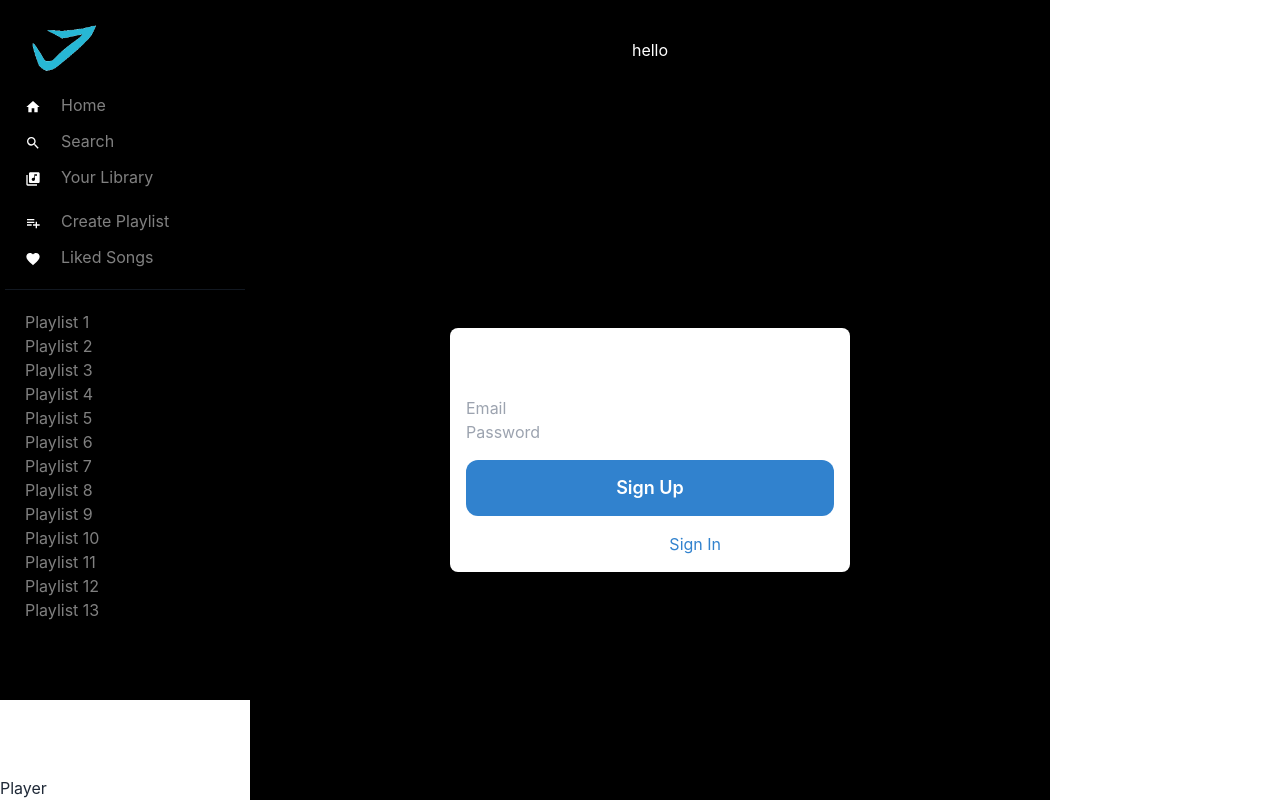
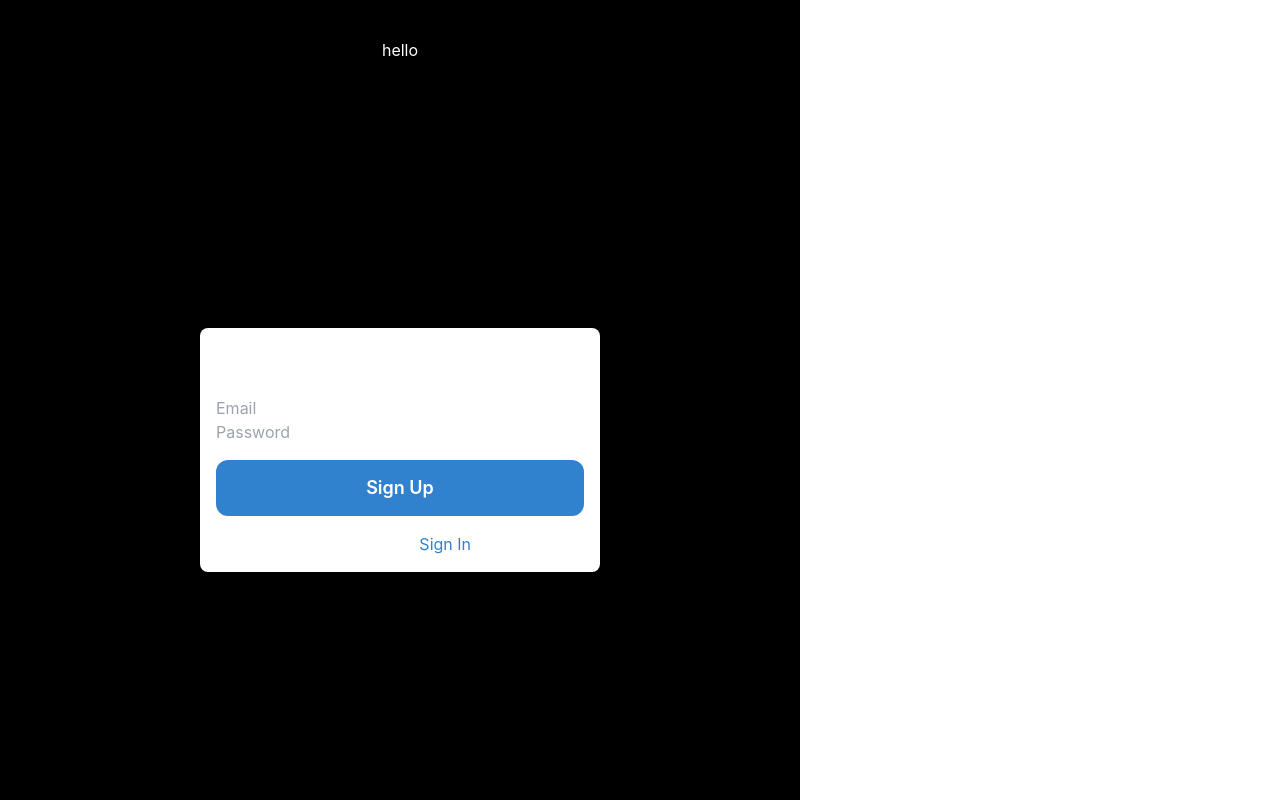
Before and after one commit to judejay/tunz, a Next.js app: page /signup in a window 1280 px wide. Built offline with nearby package versions, Linux system fonts and the light colour scheme.

Commit message:
chore: Update authPage flag in signin and signup pages
- Added `authPage` flag to the `signin.tsx` and `signup.tsx` pages
- This flag is used to determine if the page is an authentication page

```diff
--- a/src/pages/_app.tsx
+++ b/src/pages/_app.tsx
@@ -1,4 +1,3 @@
-
 import { ChakraProvider, extendTheme } from "@chakra-ui/react";
 import "@/styles/globals.css";
 import type { AppProps } from "next/app";
@@ -48,9 +47,13 @@ const theme = extendTheme({
 export default function App({ Component, pageProps }: AppProps) {
   return (
     <ChakraProvider theme={theme}>
-      <PlayerLayout >
+      {(Component as any).authPage ? (
         <Component {...pageProps} />
-      </PlayerLayout>
+      ) : (
+        <PlayerLayout>
+          <Component {...pageProps} />
+        </PlayerLayout>
+      )}
     </ChakraProvider>
   );
 }
--- a/src/pages/signin.tsx
+++ b/src/pages/signin.tsx
@@ -1,7 +1,9 @@
 import { AuthForm } from "../../components/authForm";
 
-const SignIn: React.FC = () => {
+const SignIn = () => {
   return <AuthForm mode="signin" />;
 };
 
+SignIn.authPage = true;
+
 export default SignIn;
--- a/src/pages/signup.tsx
+++ b/src/pages/signup.tsx
@@ -1,7 +1,9 @@
 import { AuthForm } from "../../components/authForm";
 
-const SignUp: React.FC = () => {
+const SignUp = () => {
   return <AuthForm mode="signup" />;
 };
 
+SignUp.authPage = true;
+
 export default SignUp;
```
